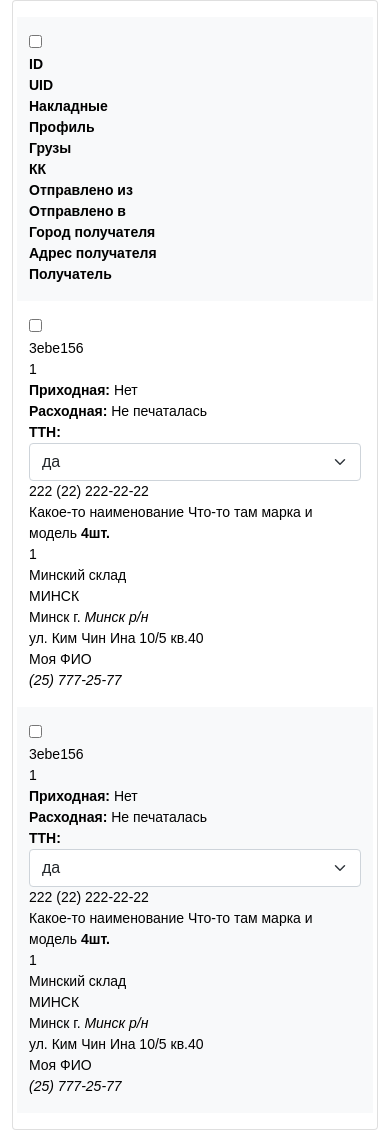
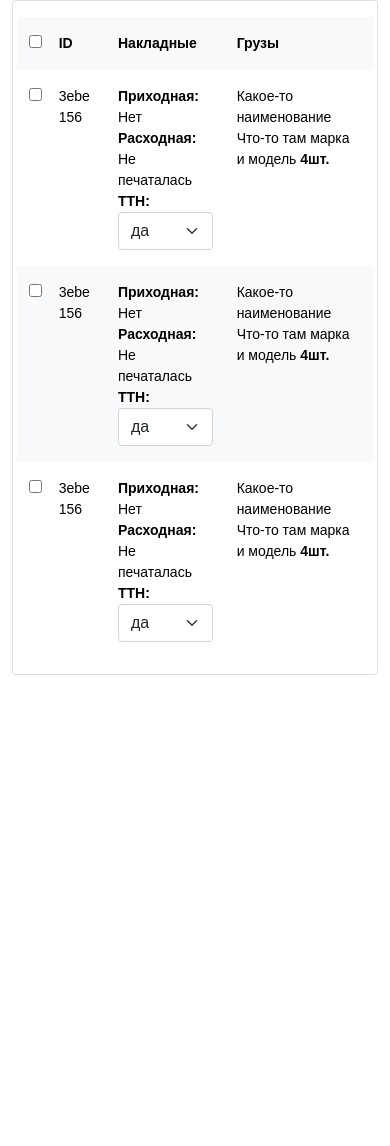
Before and after one commit to artnovikov/ilya, a plain HTML site: page index.html in a window 390 px wide. Shown: the part 1963-3109 px from the top of the page. After the commit the page ends 2654 px from the top, so only its background shows below. Drawn offline with nearby package versions, Linux system fonts and the light colour scheme.

Commit message:
adaptive table - mobile, tablet, desktop

```diff
--- a/index.html
+++ b/index.html
@@ -305,28 +305,27 @@
 				<div class="col-12">
 					<div class="card">
 						<div class="card-body">
+							<!-- Заголовок таблицы -->
 							<div class="row py-3 bg-light">
-								<div class="col-xl col-lg-1 col-sm-1"><input type="checkbox" name="" id=""></div>
-								<div class="col-xl col-lg-1 col-sm-1 fw-bold">ID</div>
-								<div class="col-xl col-lg-1 col-sm-1 fw-bold">UID</div>
-								<div class="col-xl col-lg-2 col-sm-3 fw-bold">Накладные</div>
-								<div class="col-xl col-lg-2 col-sm-2 fw-bold">Профиль</div>
-								<div class="col-xl col-lg-2 col-sm-3 fw-bold">Грузы</div>
-								<div class="col-xl col-lg-1 col-sm-1 fw-bold">КК</div>
+								<div class="col-xl col-lg-1 col-sm-1 col-1"><input type="checkbox" name="" id=""></div>
+								<div class="col-xl col-lg-1 col-sm-1 col-2 					 fw-bold">ID</div>
+								<div class="col-xl col-lg-1 col-sm-1 	   d-sm-block d-none fw-bold">UID</div>
+								<div class="col-xl col-lg-2 col-sm-3 col-4 d-sm-block		 fw-bold">Накладные</div>
+								<div class="col-xl col-lg-2 col-sm-2 	   d-sm-block d-none fw-bold">Профиль</div>
+								<div class="col-xl col-lg-2 col-sm-3 col-5 d-sm-block 		 fw-bold">Грузы</div>
+								<div class="col-xl col-lg-1 col-sm-1 	   d-sm-block d-none fw-bold">КК</div>
+								<div class="col-xl col-lg-1 col-sm-2 	   d-lg-block d-none fw-bold">Отправлено из</div>
+								<div class="col-xl col-lg-1 col-sm-2 	   d-lg-block d-none fw-bold">Отправлено в</div>
+								<div class="col-xl 						   d-xl-block d-none fw-bold">Город получателя</div>
+								<div class="col-xl 						   d-xl-block d-none fw-bold">Адрес получателя</div>
+								<div class="col-xl 						   d-xl-block d-none fw-bold">Получатель</div>
+							</div>
 
-								<div class="col-xl col-lg-1 d-lg-block col-sm-2 d-sm-none fw-bold">Отправлено из</div>
-								<div class="col-xl col-lg-1 d-lg-block col-sm-2 d-sm-none fw-bold">Отправлено в</div>
-
-								<div class="col-xl d-xl-block d-sm-none fw-bold">Город получателя</div>
-								<div class="col-xl d-xl-block d-sm-none fw-bold">Адрес получателя</div>
-								<div class="col-xl d-xl-block d-sm-none fw-bold">Получатель</div>
-							</div>
 							<div class="row py-3">
-								<div class="col-xl col-lg-1 col-sm-1"><input type="checkbox" name="" id=""></div>
-
-								<div class="col-xl col-lg-1 col-sm-1">3ebe156</div>
-								<div class="col-xl col-lg-1 col-sm-1">1</div>
-								<div class="col-xl col-lg-2 col-sm-3">
+								<div class="col-xl col-lg-1 col-sm-1 col-1"><input type="checkbox" name="" id=""></div>
+								<div class="col-xl col-lg-1 col-sm-1 col-2">3ebe156</div>
+								<div class="col-xl col-lg-1 col-sm-1 		d-sm-block d-none">1</div>
+								<div class="col-xl col-lg-2 col-sm-3 col-4 	d-sm-block">
 									<div><strong>Приходная: </strong>Нет</div>
 									<div><strong>Расходная: </strong>Не печаталась</div>
 									<div>
@@ -337,33 +336,31 @@
 										</select>
 									</div>
 								</div>
-								<div class="col-xl col-lg-2 col-sm-2">222 (22) 222-22-22</div>
-								<div class="col-xl col-lg-2 col-sm-3">
+								<div class="col-xl col-lg-2 col-sm-2 		d-sm-block d-none">222 (22) 222-22-22</div>
+								<div class="col-xl col-lg-2 col-sm-3 col-5 	d-sm-block">
 									<span>Какое-то наименование</span>
 									<span>Что-то там марка и модель</span>
 									<span><strong>4шт.</strong></span>
 								</div>
-								<div class="col-xl col-lg-1 col-sm-1"><span>1</span></div>
-
-								<div class="col-xl col-lg-1 d-lg-block col-sm-2 d-sm-none"><span>Минский склад</span></div>
-								<div class="col-xl col-lg-1 d-lg-block col-sm-2 d-sm-none"><span>МИНСК</span></div>
-
-								<div class="col-xl d-xl-block d-sm-none">
+								<div class="col-xl col-lg-1 col-sm-1		d-sm-block d-none"><span>1</span></div>
+								<div class="col-xl col-lg-1 col-sm-2 		d-lg-block d-none"><span>Минский склад</span></div>
+								<div class="col-xl col-lg-1 col-sm-2 		d-lg-block d-none"><span>МИНСК</span></div>
+								<div class="col-xl 							d-xl-block d-none">
 									<span>Минск г.</span>
 									<span><em>Минск р/н</em></span>
 								</div>
-								<div class="col-xl d-xl-block d-sm-none"><span>ул. Ким Чин Ина 10/5 кв.40</span></div>
-								<div class="col-xl d-xl-block d-sm-none">
+								<div class="col-xl 							d-xl-block d-none"><span>ул. Ким Чин Ина 10/5 кв.40</span></div>
+								<div class="col-xl 							d-xl-block d-none">
 									<div>Моя ФИО</div>
 									<div><em>(25) 777-25-77</em></div>
 								</div>
 							</div>
+
 							<div class="row py-3 bg-light">
-								<div class="col-xl col-lg-1 col-sm-1"><input type="checkbox" name="" id=""></div>
-
-								<div class="col-xl col-lg-1 col-sm-1">3ebe156</div>
-								<div class="col-xl col-lg-1 col-sm-1">1</div>
-								<div class="col-xl col-lg-2 col-sm-3">
+								<div class="col-xl col-lg-1 col-sm-1 col-1"><input type="checkbox" name="" id=""></div>
+								<div class="col-xl col-lg-1 col-sm-1 col-2">3ebe156</div>
+								<div class="col-xl col-lg-1 col-sm-1 		d-sm-block d-none">1</div>
+								<div class="col-xl col-lg-2 col-sm-3 col-4 	d-sm-block">
 									<div><strong>Приходная: </strong>Нет</div>
 									<div><strong>Расходная: </strong>Не печаталась</div>
 									<div>
@@ -374,23 +371,56 @@
 										</select>
 									</div>
 								</div>
-								<div class="col-xl col-lg-2 col-sm-2">222 (22) 222-22-22</div>
-								<div class="col-xl col-lg-2 col-sm-3">
+								<div class="col-xl col-lg-2 col-sm-2 		d-sm-block d-none">222 (22) 222-22-22</div>
+								<div class="col-xl col-lg-2 col-sm-3 col-5 	d-sm-block">
 									<span>Какое-то наименование</span>
 									<span>Что-то там марка и модель</span>
 									<span><strong>4шт.</strong></span>
 								</div>
-								<div class="col-xl col-lg-1 col-sm-1"><span>1</span></div>
-
-								<div class="col-xl col-lg-1 d-lg-block col-sm-2 d-sm-none"><span>Минский склад</span></div>
-								<div class="col-xl col-lg-1 d-lg-block col-sm-2 d-sm-none"><span>МИНСК</span></div>
-
-								<div class="col-xl d-xl-block d-sm-none">
+								<div class="col-xl col-lg-1 col-sm-1		d-sm-block d-none"><span>1</span></div>
+								<div class="col-xl col-lg-1 col-sm-2 		d-lg-block d-none"><span>Минский склад</span></div>
+								<div class="col-xl col-lg-1 col-sm-2 		d-lg-block d-none"><span>МИНСК</span></div>
+								<div class="col-xl 							d-xl-block d-none">
 									<span>Минск г.</span>
 									<span><em>Минск р/н</em></span>
 								</div>
-								<div class="col-xl d-xl-block d-sm-none"><span>ул. Ким Чин Ина 10/5 кв.40</span></div>
-								<div class="col-xl d-xl-block d-sm-none">
+								<div class="col-xl 							d-xl-block d-none"><span>ул. Ким Чин Ина 10/5 кв.40</span></div>
+								<div class="col-xl 							d-xl-block d-none">
+									<div>Моя ФИО</div>
+									<div><em>(25) 777-25-77</em></div>
+								</div>
+							</div>
+
+							<div class="row py-3">
+								<div class="col-xl col-lg-1 col-sm-1 col-1"><input type="checkbox" name="" id=""></div>
+								<div class="col-xl col-lg-1 col-sm-1 col-2">3ebe156</div>
+								<div class="col-xl col-lg-1 col-sm-1 		d-sm-block d-none">1</div>
+								<div class="col-xl col-lg-2 col-sm-3 col-4 	d-sm-block">
+									<div><strong>Приходная: </strong>Нет</div>
+									<div><strong>Расходная: </strong>Не печаталась</div>
+									<div>
+										<strong>TTH: </strong>
+										<select class="form-select">
+											<option value="1" selected>да</option>
+											<option value="0">нет</option>
+										</select>
+									</div>
+								</div>
+								<div class="col-xl col-lg-2 col-sm-2 		d-sm-block d-none">222 (22) 222-22-22</div>
+								<div class="col-xl col-lg-2 col-sm-3 col-5 	d-sm-block">
+									<span>Какое-то наименование</span>
+									<span>Что-то там марка и модель</span>
+									<span><strong>4шт.</strong></span>
+								</div>
+								<div class="col-xl col-lg-1 col-sm-1		d-sm-block d-none"><span>1</span></div>
+								<div class="col-xl col-lg-1 col-sm-2 		d-lg-block d-none"><span>Минский склад</span></div>
+								<div class="col-xl col-lg-1 col-sm-2 		d-lg-block d-none"><span>МИНСК</span></div>
+								<div class="col-xl 							d-xl-block d-none">
+									<span>Минск г.</span>
+									<span><em>Минск р/н</em></span>
+								</div>
+								<div class="col-xl 							d-xl-block d-none"><span>ул. Ким Чин Ина 10/5 кв.40</span></div>
+								<div class="col-xl 							d-xl-block d-none">
 									<div>Моя ФИО</div>
 									<div><em>(25) 777-25-77</em></div>
 								</div>
```
